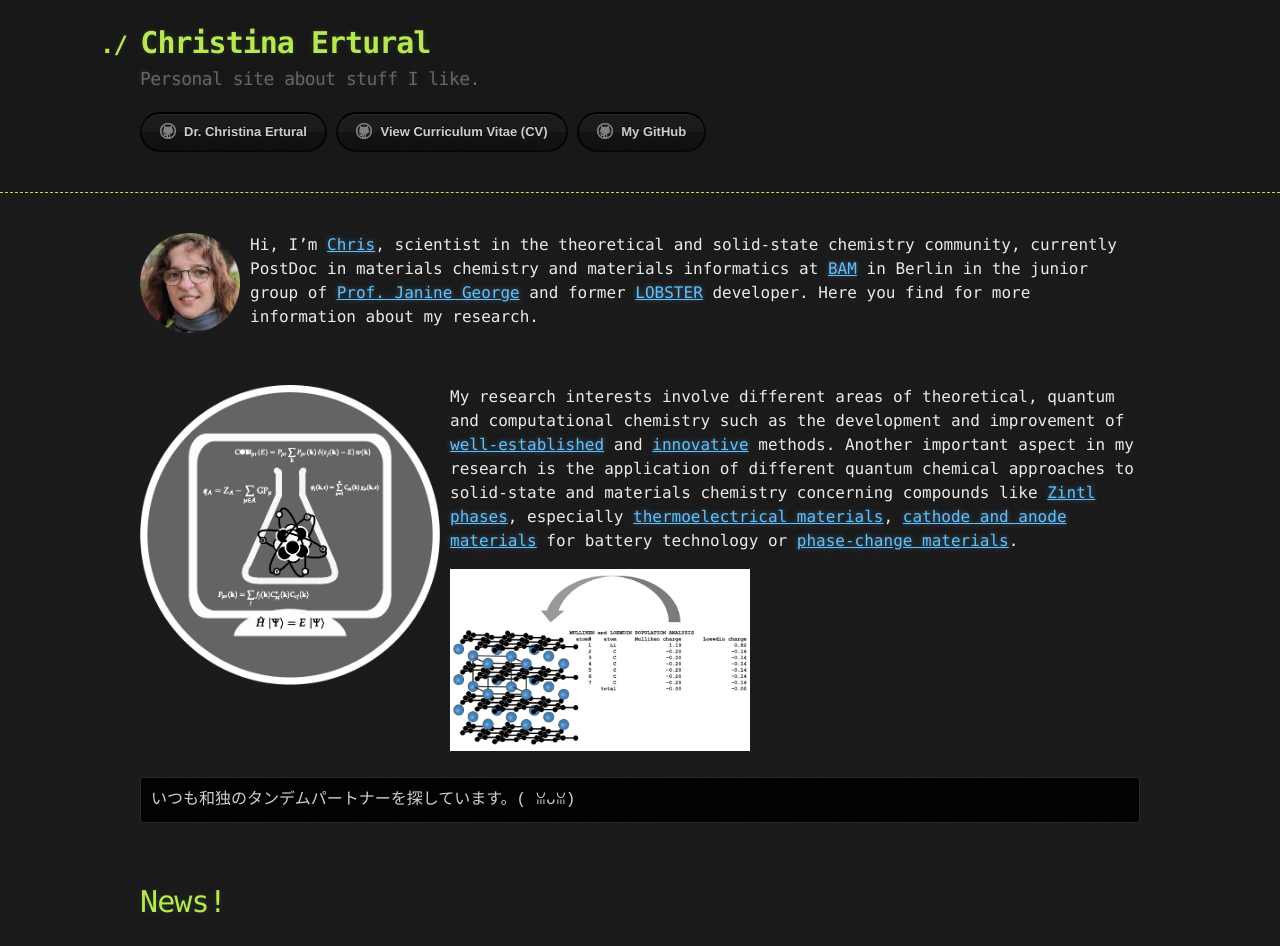
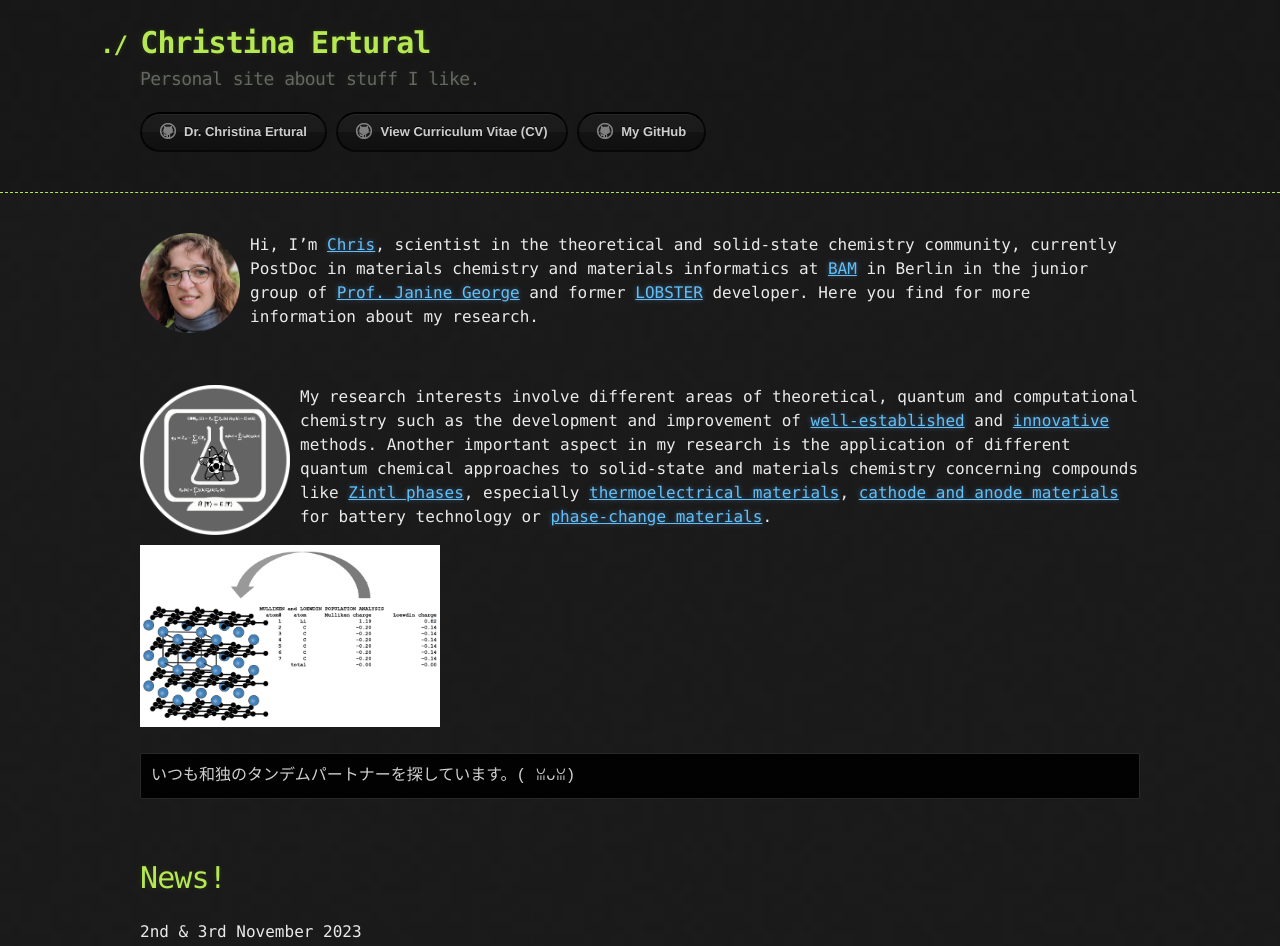
Before and after one commit to QuantumChemist/QuantumChemist.github.io, a Jekyll site: the page built from index.md, in a window 1280 px wide. Shown: the top 946 px of the page. Built offline with Jekyll 4.4.1, drawn with Linux system fonts in a browser that asks for light colours.

Commit message:
Update index.md

```diff
--- a/index.md
+++ b/index.md
@@ -8,7 +8,7 @@ Hi, I'm [Chris](https://g.co/kgs/Bi3Bdb), scientist in the theoretical and solid
 
 <br clear="left"/>
 
-[<img src="https://quantumchemist.github.io/utils/QClogohighres.png" width="30%" height=auto />](https://doi.org/10.1021/acs.chemmater.1c03349)
+[<img src="https://quantumchemist.github.io/utils/QClogohighres.png" width="15%" height=auto />](https://doi.org/10.1021/acs.chemmater.1c03349)
 
 My research interests involve different areas of theoretical, quantum and computational chemistry such as the development and improvement of [well-established](https://doi.org/10.1039/C9RA05190B) and [innovative](https://doi.org/10.1021/acs.jpcc.1c00718) methods. Another important aspect in my research is the application of different quantum chemical approaches to solid-state and materials chemistry concerning compounds like [Zintl phases](https://doi.org/10.1039/C9RA05190B), especially [thermoelectrical materials](https://doi.org/10.1002/jcc.25822), [cathode and anode materials](https://doi.org/10.1021/acs.chemmater.1c03349) for battery technology or [phase-change materials](https://doi.org/10.1002/anie.202115778).
 
```
